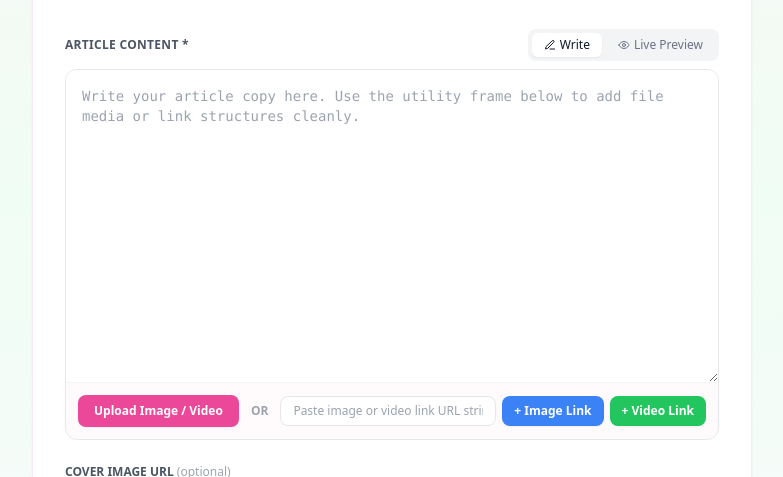
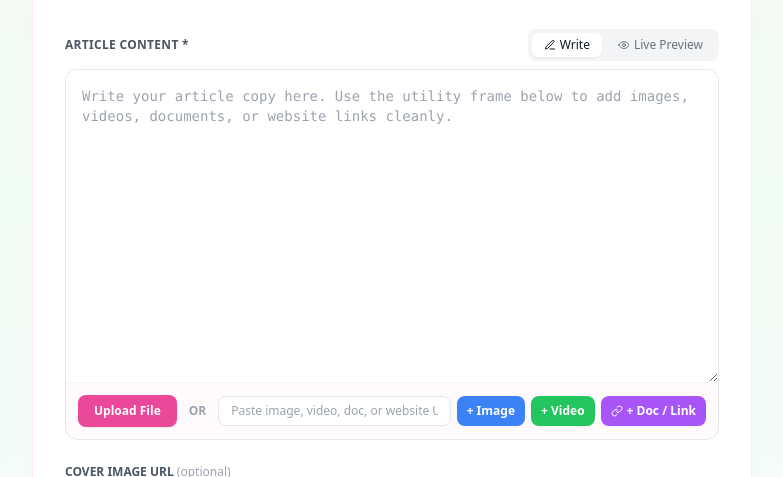
Before and after one commit to Uniqnex360/BPT, a React (Vite) app: page /submit in a window 1280 px wide. Shown: the part 594-1071 px from the top of the page, without its empty margins (248-1031 px from the left). Built offline with nearby package versions, Linux system fonts and the light colour scheme; no server answers; the database is empty.

Commit message:
added doc link

```diff
--- a/src/pages/SubmitArticlePage.tsx
+++ b/src/pages/SubmitArticlePage.tsx
@@ -7,6 +7,7 @@ import {
   PenLine,
   Eye,
   Edit3,
+  Link as LinkIcon,
 } from "lucide-react";
 import { supabase, type Category } from "../lib/supabase";
 import type { Page } from "../App";
@@ -123,7 +124,7 @@ export default function SubmitArticlePage({ onNavigate }: Props) {
     }
   }
 
-  // Paste Url Logic
+  // Paste Url Logic (Images & Videos)
   function addMediaUrl(type: "image" | "video") {
     const clean = mediaUrl.trim();
     if (!clean) return;
@@ -132,6 +133,33 @@ export default function SubmitArticlePage({ onNavigate }: Props) {
       type === "video"
         ? `\n<video controls width="100%" style="border-radius:12px; margin:12px 0;"><source src="${clean}" /></video>\n`
         : `\n<img src="${clean}" alt="Linked asset" style="max-width:100%; border-radius:12px; margin:12px 0; display:block;" />\n`;
+
+    insertMarkup(html);
+    setMediaUrl("");
+  }
+
+  // Hyperlink Logic (Documents & External Websites)
+  function addHyperlink() {
+    const clean = mediaUrl.trim();
+    if (!clean) return;
+
+    const textarea = textareaRef.current;
+    let selectedText = "";
+
+    if (textarea) {
+      selectedText = textarea.value.substring(
+        textarea.selectionStart,
+        textarea.selectionEnd,
+      );
+    }
+
+    // Use highlighted text, or ask for a label, or default to the URL
+    const label =
+      selectedText ||
+      window.prompt("Enter display text for this link:", "Read Document") ||
+      clean;
+
+    const html = `<a href="${clean}" target="_blank" rel="noopener noreferrer" style="color: #ec4899; font-weight: 600; underline: true;">${label}</a>`;
 
     insertMarkup(html);
     setMediaUrl("");
@@ -317,14 +345,22 @@ export default function SubmitArticlePage({ onNavigate }: Props) {
                   <button
                     type="button"
                     onClick={() => setActiveTab("write")}
-                    className={`inline-flex items-center gap-1 px-3 py-1 text-xs font-medium rounded-md transition-all ${activeTab === "write" ? "bg-white text-gray-900 shadow-sm" : "text-gray-500 hover:text-gray-900"}`}
+                    className={`inline-flex items-center gap-1 px-3 py-1 text-xs font-medium rounded-md transition-all ${
+                      activeTab === "write"
+                        ? "bg-white text-gray-900 shadow-sm"
+                        : "text-gray-500 hover:text-gray-900"
+                    }`}
                   >
                     <Edit3 size={12} /> Write
                   </button>
                   <button
                     type="button"
                     onClick={() => setActiveTab("preview")}
-                    className={`inline-flex items-center gap-1 px-3 py-1 text-xs font-medium rounded-md transition-all ${activeTab === "preview" ? "bg-white text-gray-900 shadow-sm" : "text-gray-500 hover:text-gray-900"}`}
+                    className={`inline-flex items-center gap-1 px-3 py-1 text-xs font-medium rounded-md transition-all ${
+                      activeTab === "preview"
+                        ? "bg-white text-gray-900 shadow-sm"
+                        : "text-gray-500 hover:text-gray-900"
+                    }`}
                   >
                     <Eye size={12} /> Live Preview
                   </button>
@@ -339,7 +375,7 @@ export default function SubmitArticlePage({ onNavigate }: Props) {
                     value={form.content}
                     onChange={(e) => set("content", e.target.value)}
                     rows={14}
-                    placeholder="Write your article copy here. Use the utility frame below to add file media or link structures cleanly."
+                    placeholder="Write your article copy here. Use the utility frame below to add images, videos, documents, or website links cleanly."
                     className="w-full p-4 text-sm font-mono focus:outline-none border-none shadow-none resize-y block"
                   />
                 ) : (
@@ -354,12 +390,12 @@ export default function SubmitArticlePage({ onNavigate }: Props) {
                   />
                 )}
 
-                {/* Lower Asset Generation Dashboard Bar Panel */}
+                {/* Lower Utility Dashboard Bar Panel */}
                 <div className="bg-pink-50/30 border-t border-gray-100 p-3">
                   <div className="flex flex-col sm:flex-row gap-3 items-start sm:items-center">
-                    {/* Native System File Uploader Button */}
+                    {/* Native File Uploader */}
                     <label className="cursor-pointer px-4 py-2 bg-pink-500 hover:bg-pink-600 text-white font-semibold text-xs rounded-lg transition-colors inline-block shadow-sm shrink-0">
-                      {uploading ? "Uploading..." : "Upload Image / Video"}
+                      {uploading ? "Uploading..." : "Upload File"}
                       <input
                         type="file"
                         accept="image/*,video/*"
@@ -372,29 +408,38 @@ export default function SubmitArticlePage({ onNavigate }: Props) {
                       />
                     </label>
 
-                    <span className="text-xs text-gray-400 font-bold">OR</span>
+                    <span className="text-xs text-gray-400 font-bold hidden sm:inline">
+                      OR
+                    </span>
 
-                    {/* Uniform Link Management Node */}
-                    <div className="flex-1 w-full flex gap-1.5">
+                    {/* URL Link Action Bar */}
+                    <div className="flex-1 w-full flex flex-wrap sm:flex-nowrap gap-1.5">
                       <input
                         value={mediaUrl}
                         onChange={(e) => setMediaUrl(e.target.value)}
-                        placeholder="Paste image or video link URL string..."
-                        className="flex-1 px-3 py-1.5 border border-gray-200 rounded-lg text-xs focus:outline-none bg-white"
+                        placeholder="Paste image, video, doc, or website URL..."
+                        className="flex-1 min-w-[180px] px-3 py-1.5 border border-gray-200 rounded-lg text-xs focus:outline-none bg-white"
                       />
                       <button
                         type="button"
                         onClick={() => addMediaUrl("image")}
-                        className="px-3 py-1.5 bg-blue-500 hover:bg-blue-600 text-white font-semibold text-xs rounded-lg shadow-sm shrink-0"
+                        className="px-2.5 py-1.5 bg-blue-500 hover:bg-blue-600 text-white font-semibold text-xs rounded-lg shadow-sm shrink-0"
                       >
-                        + Image Link
+                        + Image
                       </button>
                       <button
                         type="button"
                         onClick={() => addMediaUrl("video")}
-                        className="px-3 py-1.5 bg-green-500 hover:bg-green-600 text-white font-semibold text-xs rounded-lg shadow-sm shrink-0"
+                        className="px-2.5 py-1.5 bg-green-500 hover:bg-green-600 text-white font-semibold text-xs rounded-lg shadow-sm shrink-0"
                       >
-                        + Video Link
+                        + Video
+                      </button>
+                      <button
+                        type="button"
+                        onClick={addHyperlink}
+                        className="px-2.5 py-1.5 bg-purple-500 hover:bg-purple-600 text-white font-semibold text-xs rounded-lg shadow-sm shrink-0 inline-flex items-center gap-1"
+                      >
+                        <LinkIcon size={12} /> + Doc / Link
                       </button>
                     </div>
                   </div>
```
